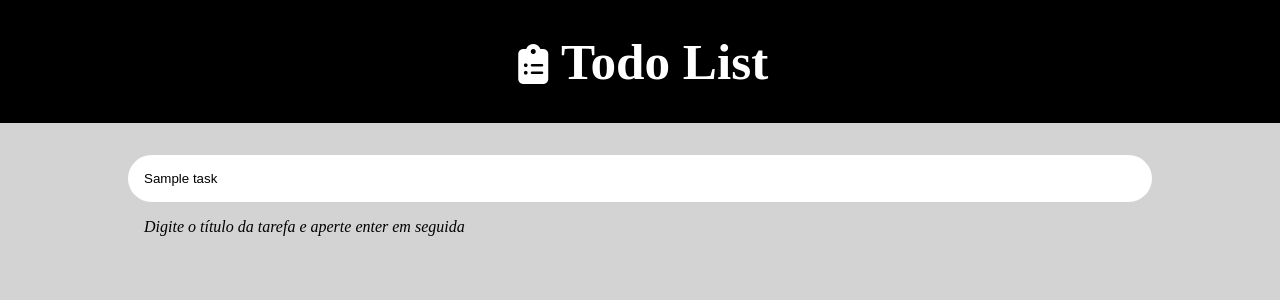
After one commit to guhls/django-todolist, a Django app: page /todolist/task/1/ in a window 1280 px wide. The commit adds this page. Shown: the top 300 px of the page. Run offline with Django 4.2, Linux system fonts and the light colour scheme; tables that the repository leaves empty hold one stand-in row (values such as "Sample post").

Commit message:
Added edit view

```diff
--- a/base_css/static/global/style.css
+++ b/base_css/static/global/style.css
@@ -20,6 +20,7 @@ header {
 
 .header-container {
     padding: 2rem;
+    margin-bottom: 2rem;
 }
 
 .header-content {
@@ -43,9 +44,6 @@ header {
 }
 
 /* Main */
-.main-content {
-    margin-top: 2rem;
-}
 
 /* Form */
 
@@ -53,7 +51,7 @@ header {
     margin: 1rem;
 }
 
-.card-input {
+.input {
     padding: 1rem 0;
     width: 100%;
     border: hidden;
@@ -62,7 +60,7 @@ header {
     border-radius: 5rem;
 }
 
-.card-input:focus{
+.input:focus{
     outline: none;
 }
 
--- /dev/null
+++ b/todolist/templates/todolist/pages/task-view.html
@@ -0,0 +1,15 @@
+{% extends 'global/base.html' %}
+
+{% block title %}Task View{% endblock title %}
+
+{% block content %}
+    <div class="task-container container">
+        <div class="task-content">
+            <form class="card-form" action=" {% url 'todolist:edit' %} ">
+                <input type="hidden" name="task-id" value="{{task.pk}}">
+                <input class="input" type="text" name="task-title" value="{{task.title}}">
+                <p><i>Digite o título da tarefa e aperte enter em seguida</i></p>
+            </form>
+        </div>
+    </div>
+{% endblock content %}
--- /dev/null
+++ b/todolist/templates/todolist/partials/create.html
@@ -0,0 +1,6 @@
+<div class="card-create">
+    <form class="card-form" action=" {% url 'todolist:create' %} ">
+        <input class="input" type="text" name="new-card-title">
+        <p><i>Digite o título da tarefa e aperte enter em seguida</i></p>
+    </form>
+</div>
--- a/todolist/templates/todolist/partials/post.html
+++ b/todolist/templates/todolist/partials/post.html
@@ -4,6 +4,8 @@
     </div>
     <div class="card-crud">
         <span>
+            <a class="card-edit" href=" {% url 'todolist:task-view' id=task.pk %}">Editar</a> |
+
             <a class="card-delete" href=" {% url 'todolist:delete' %}?task_id={{ task.pk }} ">Deletar</a> |
 
             {% if task.is_completed %}
--- a/todolist/urls.py
+++ b/todolist/urls.py
@@ -6,7 +6,10 @@ app_name = 'todolist'
 
 urlpatterns = [
     path('painel/', views.painel, name='painel'),
+    path('task/<int:id>/', views.task_view, name='task-view'),
+
     path('create/', views.create_view, name='create'),
+    path('edit/', views.edit, name='edit'),
     path('done/', views.done, name='done'),
     path('undone/', views.undone, name='undone'),
     path('delete/', views.delete, name='delete'),
--- a/todolist/views.py
+++ b/todolist/views.py
@@ -13,6 +13,25 @@ def painel(request):
         'completed_tasks': completed_tasks,
         'uncompleted_tasks': uncompleted_tasks,
     })
+
+
+def task_view(request, id):
+    task = Task.objects.get(pk=id)
+
+    return render(request, 'todolist/pages/task-view.html', context={
+        'task': task,
+    })
+
+
+def edit(request):
+    task_id = request.GET.get('task-id')
+    task_title = request.GET.get('task-title')
+
+    task = Task.objects.get(pk=task_id)
+    task.title = task_title
+    task.save()
+
+    return redirect('todolist:painel')
 
 
 def create_view(request):
```
Also changed, not shown: todolist/templates/todolist/pages/painel.html (+1 -6 lines).
